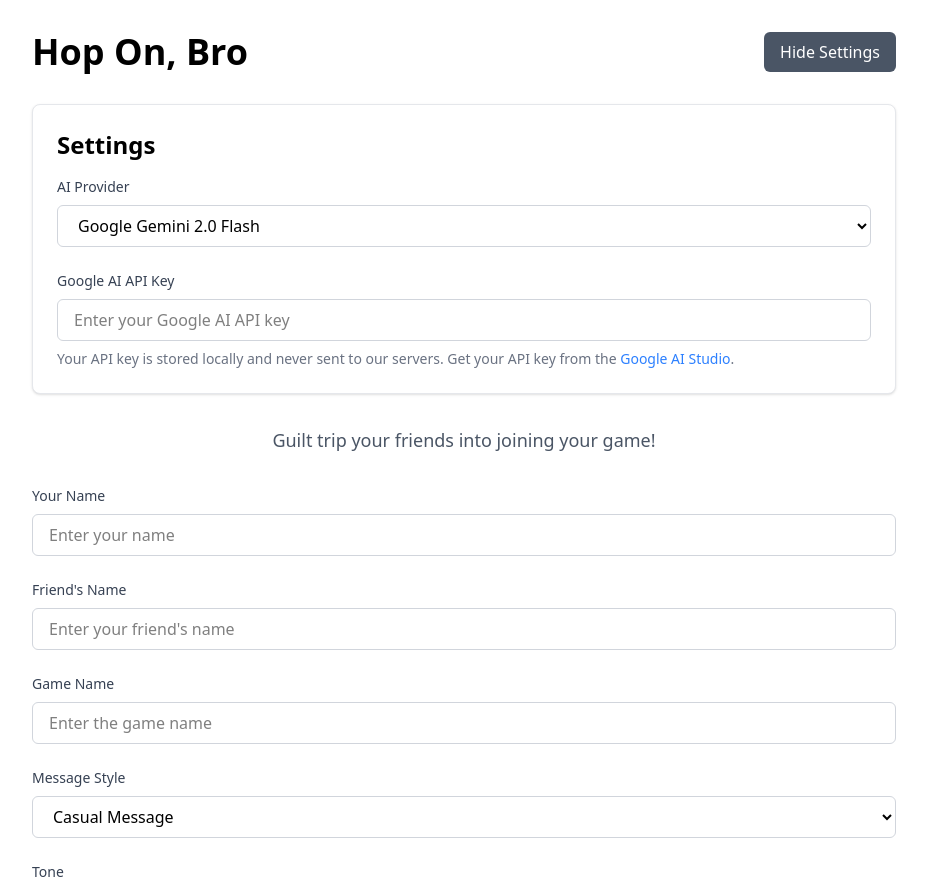
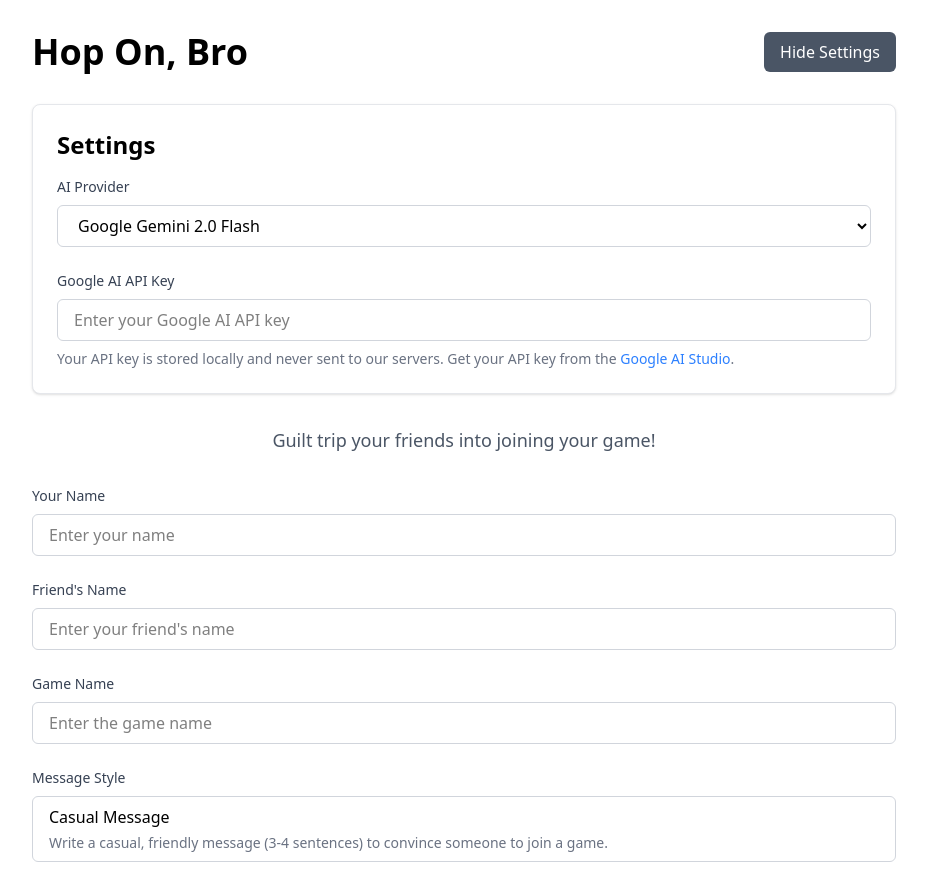
Before and after one commit to braden-godley/hop-on-bro, a React (Vite) app: page / in a window 1280 px wide. Shown: the top 888 px of the page, without its empty margins (176-1103 px from the left). Built offline with nearby package versions, Linux system fonts and the light colour scheme.

Commit message:
new message style select UX

```diff
--- a/package.json
+++ b/package.json
@@ -21,6 +21,7 @@
   },
   "devDependencies": {
     "@eslint/js": "^9.21.0",
+    "@tailwindcss/line-clamp": "^0.4.4",
     "@tailwindcss/typography": "^0.5.16",
     "@types/react": "^19.0.10",
     "@types/react-dom": "^19.0.4",
--- a/src/components/MessageForm.jsx
+++ b/src/components/MessageForm.jsx
@@ -1,5 +1,6 @@
-import React from 'react'
+import React, { useState } from 'react'
 import { contentTypes } from '../constants/content'
+import StyleSelector from './StyleSelector'
 
 const MessageForm = ({
   userName,
@@ -14,6 +15,13 @@
   onSubmit,
   toneOptions
 }) => {
+  const [isStyleSelectorOpen, setIsStyleSelectorOpen] = useState(false)
+  const selectedStyle = contentTypes.find(type => type.value === contentType)
+
+  const handleStyleSelect = (value) => {
+    onContentTypeChange({ target: { value } })
+  }
+
   return (
     <form onSubmit={onSubmit} className="space-y-6">
       <div>
@@ -56,24 +64,28 @@
       </div>
 
       <div>
-        <label htmlFor="contentType" className="block text-sm font-medium text-gray-700 mb-2">Message Style</label>
-        <select
-          id="contentType"
-          value={contentType}
-          onChange={onContentTypeChange}
-          required
-          className="w-full px-4 py-2 border border-gray-300 rounded-md focus:ring-2 focus:ring-blue-500 focus:border-blue-500"
+        <label className="block text-sm font-medium text-gray-700 mb-2">Message Style</label>
+        <button
+          type="button"
+          onClick={() => setIsStyleSelectorOpen(true)}
+          className="w-full px-4 py-2 border border-gray-300 rounded-md text-left focus:ring-2 focus:ring-blue-500 focus:border-blue-500 hover:bg-gray-50"
         >
-          {contentTypes.map((type) => (
-            <option key={type.value} value={type.value}>
-              {type.label}
-            </option>
-          ))}
-        </select>
+          <span className="font-medium">{selectedStyle?.label || 'Choose a style'}</span>
+          <p className="text-sm text-gray-500 truncate mt-1">
+            {selectedStyle?.prompt.split('.')[0]}.
+          </p>
+        </button>
       </div>
 
+      <StyleSelector
+        isOpen={isStyleSelectorOpen}
+        onClose={() => setIsStyleSelectorOpen(false)}
+        onSelect={handleStyleSelect}
+        selectedValue={contentType}
+      />
+
       <div>
-        <label htmlFor="desperationLevel" className="block text-sm font-medium text-gray-700 mb-2">
+        <label className="block text-sm font-medium text-gray-700 mb-2">
           Tone
         </label>
         <div className="grid grid-cols-3 md:grid-cols-6 gap-2">
--- /dev/null
+++ b/src/components/StyleSelector.jsx
@@ -0,0 +1,48 @@
+import React from 'react'
+import { contentTypes } from '../constants/content'
+
+const StyleSelector = ({ isOpen, onClose, onSelect, selectedValue }) => {
+  if (!isOpen) return null
+
+  return (
+    <div className="fixed inset-0 bg-black bg-opacity-50 flex items-center justify-center z-50">
+      <div className="bg-white rounded-lg p-6 w-[90vw] max-w-4xl max-h-[90vh] overflow-y-auto">
+        <div className="flex justify-between items-center mb-4">
+          <h2 className="text-2xl font-semibold">Choose Message Style</h2>
+          <button
+            onClick={onClose}
+            className="text-gray-500 hover:text-gray-700"
+          >
+            <svg className="w-6 h-6" fill="none" stroke="currentColor" viewBox="0 0 24 24">
+              <path strokeLinecap="round" strokeLinejoin="round" strokeWidth={2} d="M6 18L18 6M6 6l12 12" />
+            </svg>
+          </button>
+        </div>
+
+        <div className="grid grid-cols-1 md:grid-cols-2 lg:grid-cols-3 gap-4">
+          {contentTypes.map((type) => (
+            <button
+              key={type.value}
+              onClick={() => {
+                onSelect(type.value)
+                onClose()
+              }}
+              className={`p-4 rounded-lg border text-left transition-all hover:shadow-md ${
+                selectedValue === type.value
+                  ? 'border-blue-500 bg-blue-50'
+                  : 'border-gray-200 hover:border-blue-300'
+              }`}
+            >
+              <h3 className="font-semibold text-lg mb-2">{type.label}</h3>
+              <p className="text-sm text-gray-600 line-clamp-3">
+                {type.prompt.split('.')[0]}.
+              </p>
+            </button>
+          ))}
+        </div>
+      </div>
+    </div>
+  )
+}
+
+export default StyleSelector
--- a/tailwind.config.js
+++ b/tailwind.config.js
@@ -9,5 +9,6 @@
   },
   plugins: [
     require('@tailwindcss/typography'),
+    require('@tailwindcss/line-clamp'),
   ],
 }
```
Also changed, not shown: 1 other file (tests, documents, lock files or other folders).
